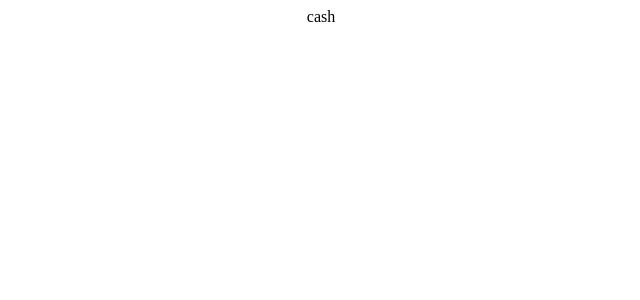
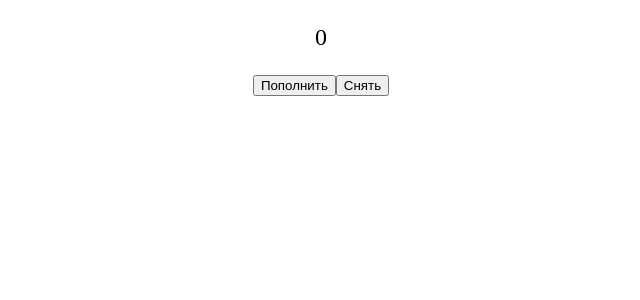
Before and after one commit to scorn-da/redux-ul, a React (Create React App) app: page / in a window 1280 px wide. Shown: the top 300 px of the page, without its empty margins (319-959 px from the left). Built offline with nearby package versions, Linux system fonts and the light colour scheme.

Commit message:
feat(ui): added buttons to change the cash state

```diff
--- a/src/App.jsx
+++ b/src/App.jsx
@@ -4,11 +4,22 @@ import { useDispatch, useSelector } from "react-redux";
 function App() {
   const dispatch = useDispatch();
   const cash = useSelector((state) => state.cash.cash);
-  console.log(cash);
+
+  const addCash = () => {
+    dispatch({type: 'ADD_CASH', payload: 5});
+  };
+
+  const getCash = () => {
+    dispatch({type: 'GET_CASH', payload: 5});
+  };
 
   return (
-    <div className="App">
-      cash
+    <div className='App'>
+      <p style={{fontSize: 24}}>{cash}</p>
+      <div style={{display: 'flex', width: 'fit-content', margin: '0 auto'}}>
+        <button onClick={() => addCash()}>Пополнить</button>
+        <button onClick={() => getCash()}>Снять</button>
+      </div>
     </div>
   );
 }
```
